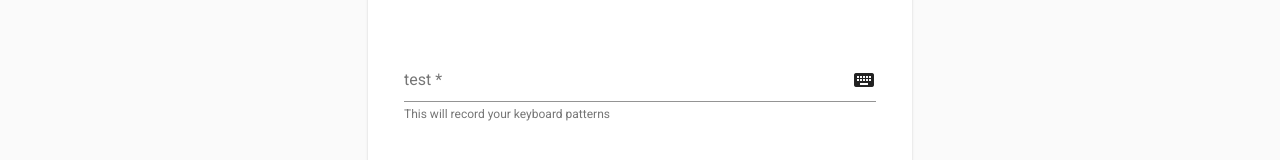
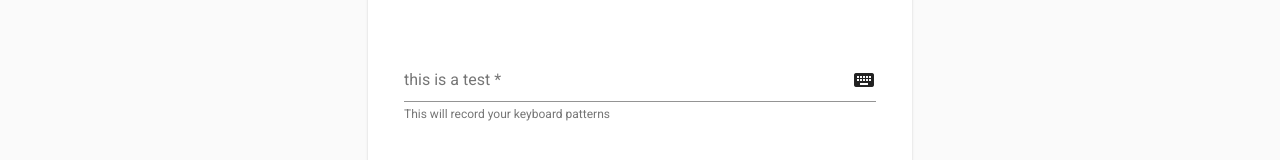
Before and after one commit to JasperGriffin/biometric-authentication-dissertation, an Angular app: page /register in a window 1280 px wide. Shown: the part 392-552 px from the top of the page. Built offline with nearby package versions, Linux system fonts and the light colour scheme.

Commit message:
added comments to reference Angular Material

```diff
--- a/src/app/components/includes/header/header.component.html
+++ b/src/app/components/includes/header/header.component.html
@@ -1,3 +1,6 @@
+<!--
+    https://material.angular.io/components/toolbar/overview - Navbar (Angular Material)
+-->
 
 <mat-toolbar color="primary">
     <mat-toolbar-row>
--- a/src/app/components/public/login/login.component.html
+++ b/src/app/components/public/login/login.component.html
@@ -1,3 +1,9 @@
+<!--
+    https://material.angular.io/components/card/examples - Card (Angular Material)
+    https://material.angular.io/components/form-field/overview - Form field (Angular Material)
+    https://material.angular.io/components/button/overview - Button (Angular Material)
+-->
+
 
 <div class="register-card-wrapper">
     <mat-card *ngIf="infoMessage" class="register-card" [style.backgroundColor]="'#FFD740'">
--- a/src/app/components/public/register/register.component.html
+++ b/src/app/components/public/register/register.component.html
@@ -1,3 +1,10 @@
+<!--
+    https://material.angular.io/components/card/examples - Card (Angular Material)
+    https://material.angular.io/components/form-field/overview - Form field (Angular Material)
+    https://material.angular.io/components/button/overview - Button (Angular Material)
+    https://material.angular.io/components/checkbox/overview - CheckBox (Angular Material)
+-->
+
 <mat-card class="card-container">
 
     <div class="box-container">
@@ -22,7 +29,7 @@
         </p>
         <p>
             <mat-form-field appearance="legacy" [formGroup]="userForm">
-            <mat-label>test</mat-label>
+            <mat-label>this is a test</mat-label>
             <input matInput placeholder="Sentence" formControlName="sentence" type="text"
             (keyup)="onKeyUp($event)" (keydown)="onKeyDown($event)" (keypress)="onKeyPress($event)" (input)="validateInput($event)" required>
 
--- a/src/app/components/public/register/register.component.ts
+++ b/src/app/components/public/register/register.component.ts
@@ -14,7 +14,7 @@ import { AuthService } from '../../../services/auth.service';
 })
 export class RegisterComponent implements OnInit {
 
-  userInput: string = 'test'; //The quick brown fox jumped over the lazy dog
+  userInput: string = 'this is a test'; //The quick brown fox jumped over the lazy dog
   userInputArray = new Array();
   complete: boolean = false;
   valid: boolean = true;
```
